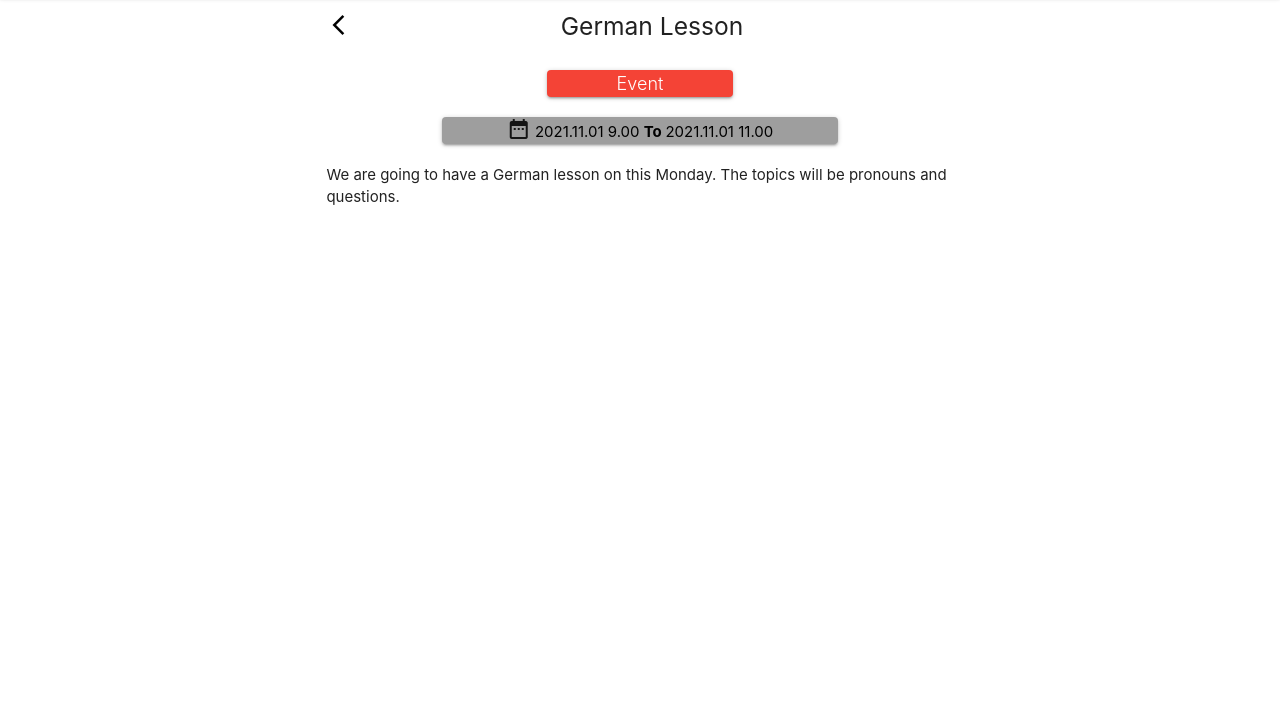
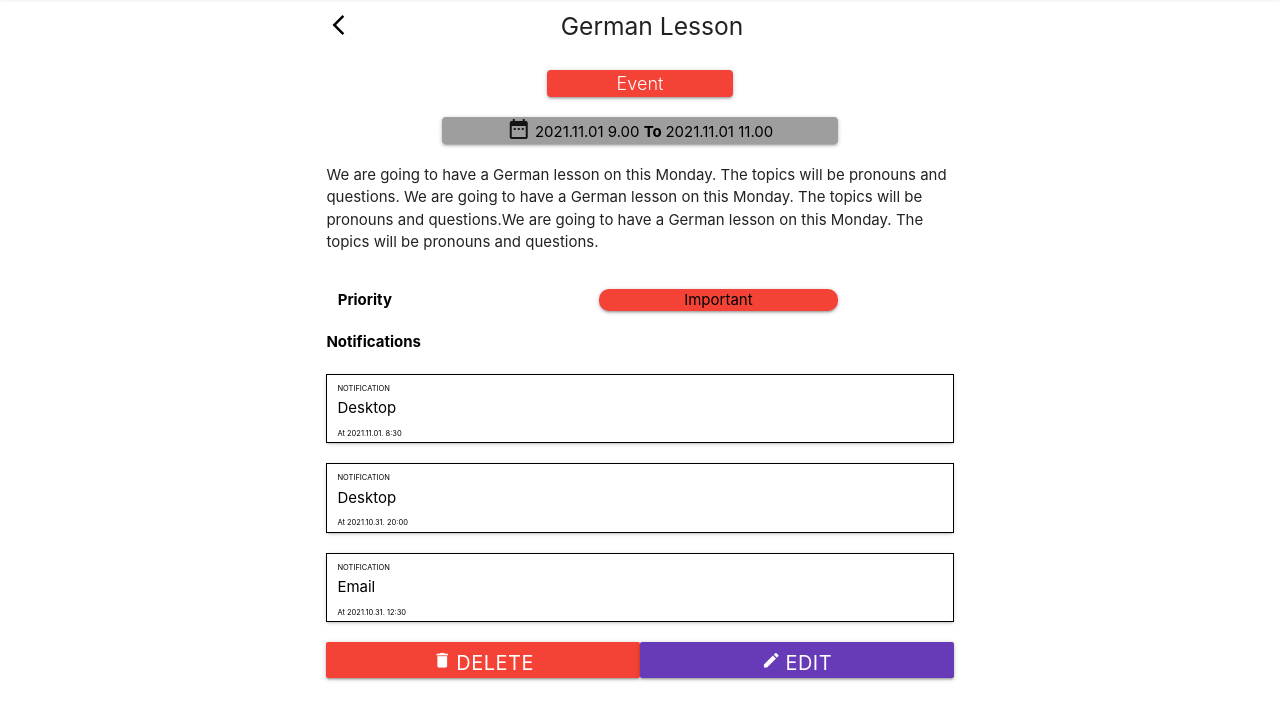
Before and after one commit to Szelmat/ACalendar, a website: page auth/detailed.html in a window 1280 px wide. Shown: the part 67-786 px from the top of the page. Drawn offline with Linux system fonts and the light colour scheme.

Commit message:
Adding the rest of elements in detailed view web page

```diff
--- a/auth/detailed.html
+++ b/auth/detailed.html
@@ -108,8 +108,179 @@
         <div class="row">
           <p>
             We are going to have a German lesson on this Monday. The topics will
-            be pronouns and questions.
+            be pronouns and questions. We are going to have a German lesson on
+            this Monday. The topics will be pronouns and questions.We are going
+            to have a German lesson on this Monday. The topics will be pronouns
+            and questions.
           </p>
+        </div>
+      </div>
+
+      <div class="container">
+        <div class="row">
+          <div class="col s5 m3 l3 xl3">
+            <span style="color: black; font-size: 100%; font-weight: bold"
+              >Priority</span
+            >
+          </div>
+
+          <div class="col s5 m5 l5 xl5 offset-m2 offset-l2 offset-xl2">
+            <div
+              class="card red center-align"
+              style="border-radius: 10px; margin: 0rem 0 0rem 0"
+            >
+              <span style="color: black; font-size: 100%">Important</span>
+            </div>
+          </div>
+        </div>
+      </div>
+
+      <div class="container">
+        <div class="row">
+          <span style="color: black; font-size: 100%; font-weight: bold"
+            >Notifications</span
+          >
+        </div>
+
+        <div class="row" style="border: 1px solid black">
+          <div
+            class="card white left-align"
+            style="border-radius: 0px; margin: 0rem 0 0rem 0"
+          >
+            <p
+              style="
+                margin-top: 0;
+                margin-bottom: 0;
+                margin-left: 10px;
+                margin-right: 10px;
+              "
+            >
+              <span style="color: black; font-size: 50%">NOTIFICATION</span>
+            </p>
+
+            <p
+              style="
+                margin-top: 0;
+                margin-bottom: 0;
+                margin-left: 10px;
+                margin-right: 10px;
+              "
+            >
+              <span style="color: black; font-size: 100%">Desktop</span>
+            </p>
+            <p
+              style="
+                margin-top: 0;
+                margin-bottom: 0;
+                margin-left: 10px;
+                margin-right: 10px;
+              "
+            >
+              <span style="color: black; font-size: 50%"
+                >At 2021.11.01. 8:30</span
+              >
+            </p>
+          </div>
+        </div>
+        <div class="row" style="border: 1px solid black">
+          <div
+            class="card white left-align"
+            style="border-radius: 0px; margin: 0rem 0 0rem 0"
+          >
+            <p
+              style="
+                margin-top: 0;
+                margin-bottom: 0;
+                margin-left: 10px;
+                margin-right: 10px;
+              "
+            >
+              <span style="color: black; font-size: 50%">NOTIFICATION</span>
+            </p>
+
+            <p
+              style="
+                margin-top: 0;
+                margin-bottom: 0;
+                margin-left: 10px;
+                margin-right: 10px;
+              "
+            >
+              <span style="color: black; font-size: 100%">Desktop</span>
+            </p>
+            <p
+              style="
+                margin-top: 0;
+                margin-bottom: 0;
+                margin-left: 10px;
+                margin-right: 10px;
+              "
+            >
+              <span style="color: black; font-size: 50%"
+                >At 2021.10.31. 20:00</span
+              >
+            </p>
+          </div>
+        </div>
+        <div class="row" style="border: 1px solid black">
+          <div
+            class="card white left-align"
+            style="border-radius: 0px; margin: 0rem 0 0rem 0"
+          >
+            <p
+              style="
+                margin-top: 0;
+                margin-bottom: 0;
+                margin-left: 10px;
+                margin-right: 10px;
+              "
+            >
+              <span style="color: black; font-size: 50%">NOTIFICATION</span>
+            </p>
+
+            <p
+              style="
+                margin-top: 0;
+                margin-bottom: 0;
+                margin-left: 10px;
+                margin-right: 10px;
+              "
+            >
+              <span style="color: black; font-size: 100%">Email</span>
+            </p>
+            <p
+              style="
+                margin-top: 0;
+                margin-bottom: 0;
+                margin-left: 10px;
+                margin-right: 10px;
+              "
+            >
+              <span style="color: black; font-size: 50%"
+                >At 2021.10.31. 12:30</span
+              >
+            </p>
+          </div>
+        </div>
+      </div>
+      <div class="container">
+        <div class="row center mt-0 mb-0">
+          <button
+            id="saveEvent"
+            type="submit"
+            class="waves-effect waves-dark btn red col s6 m6 l6 xl6"
+          >
+            <i class="material-icons">delete</i>
+            <span class="medium-sized-text">DELETE</span>
+          </button>
+          <button
+            id="saveEvent"
+            type="submit"
+            class="waves-effect waves-dark btn primary-bg col s6 m6 l6 xl6"
+          >
+            <i class="material-icons">edit</i>
+            <span class="medium-sized-text">EDIT</span>
+          </button>
         </div>
       </div>
     </div>
```
